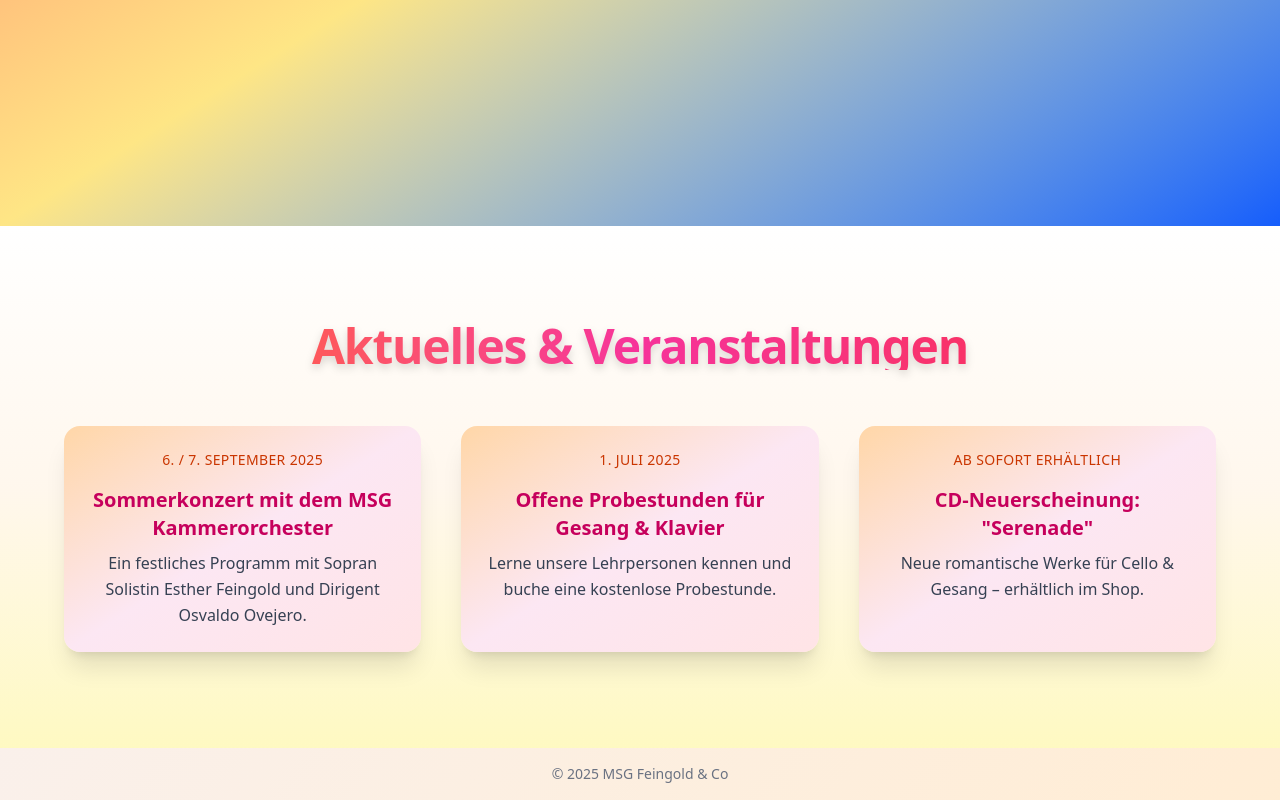
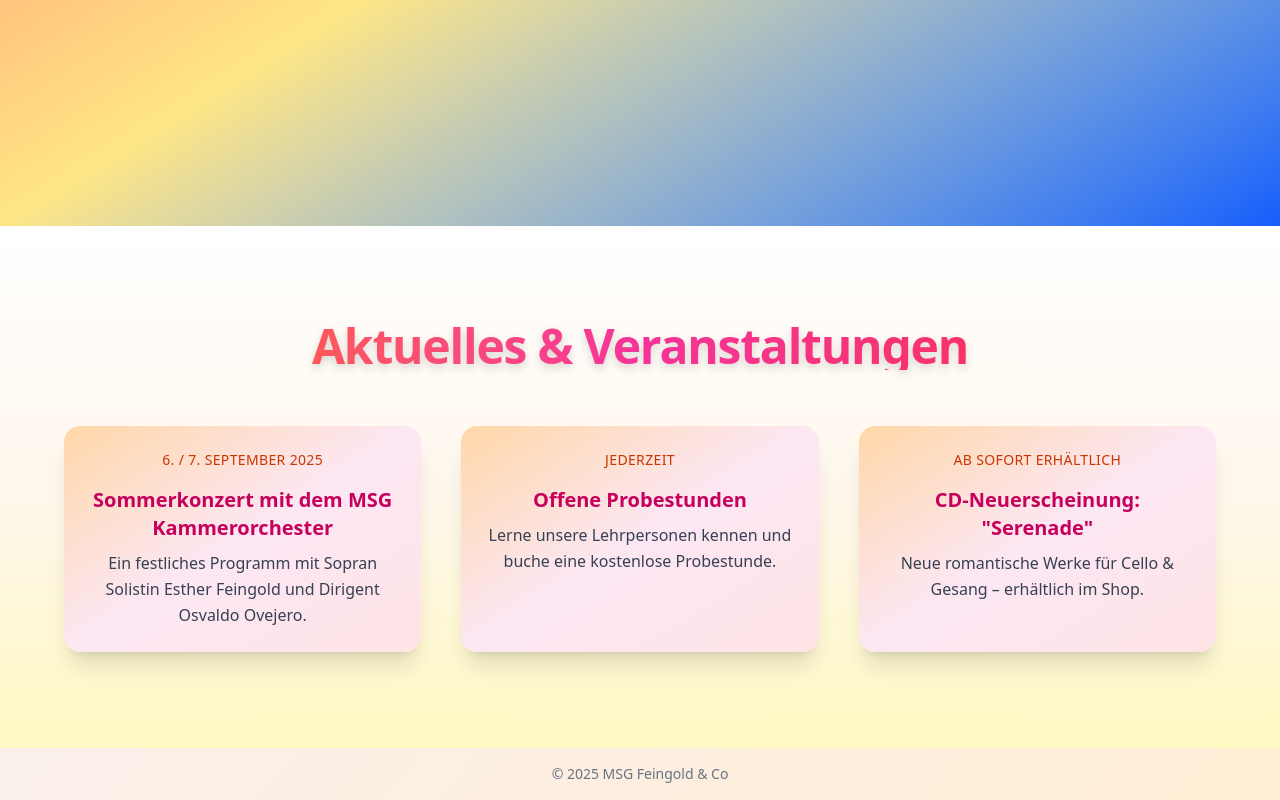
Before and after one commit to sirionfeingold/msg_feingold_webseite, a Vue app: page / in a window 1280 px wide. Shown: the part 639-1439 px from the top of the page. Built offline with nearby package versions, Linux system fonts and the light colour scheme.

Commit message:
Update aktuelles.vue

```diff
--- a/src/components/Aktuelles.vue
+++ b/src/components/Aktuelles.vue
@@ -49,8 +49,8 @@ const events = [
     description: 'Ein festliches Programm mit Sopran Solistin Esther Feingold und Dirigent Osvaldo Ovejero.'
   },
   {
-    title: 'Offene Probestunden für Gesang & Klavier',
-    date: '1. Juli 2025',
+    title: 'Offene Probestunden',
+    date: 'Jederzeit',
     description: 'Lerne unsere Lehrpersonen kennen und buche eine kostenlose Probestunde.'
   },
   {
```
